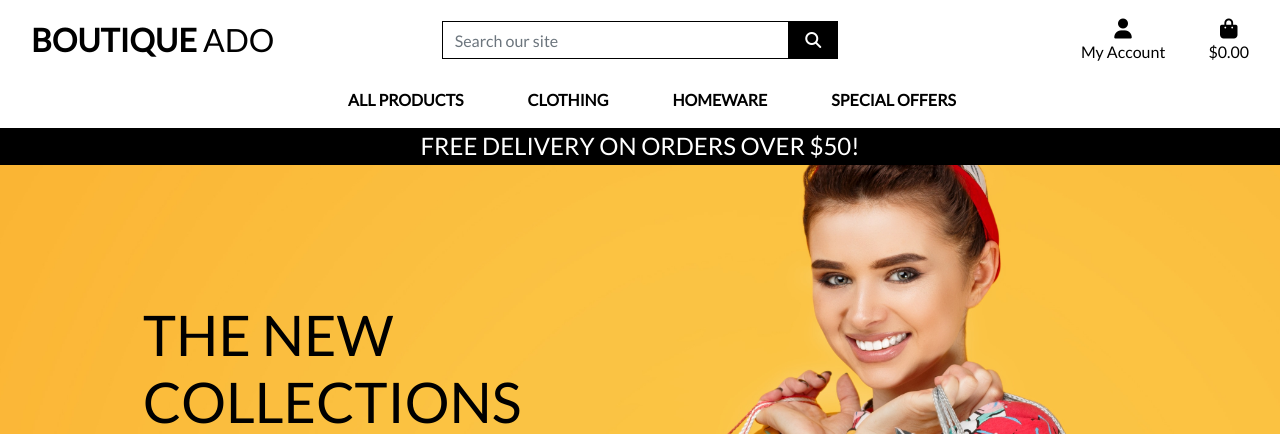
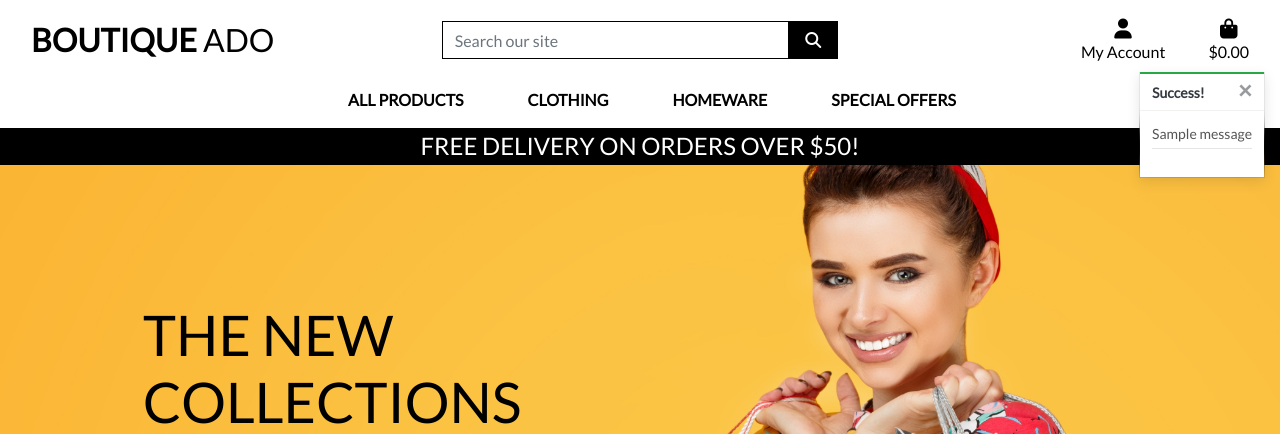
Before and after one commit to pauld0051/botique-ado, a Django app: page / in a window 1280 px wide. Shown: the top 434 px of the page. Run offline with Django 3.2, Linux system fonts and the light colour scheme; tables that the repository leaves empty hold one stand-in row (values such as "Sample post"); one stand-in notice (Sample message) is shown; some libraries are stand-ins or nearby versions.

Commit message:
Add toasts

```diff
--- a/botique_ado/settings.py
+++ b/botique_ado/settings.py
@@ -80,6 +80,8 @@ TEMPLATES = [
     },
 ]
 
+MESSAGE_STORAGE = 'django.contrib.messages.storage.session.SessionStorage'
+
 AUTHENTICATION_BACKENDS = [
     # Needed to login by username in Django admin, regardless of `allauth`
     'django.contrib.auth.backends.ModelBackend',
--- a/static/css/base.css
+++ b/static/css/base.css
@@ -104,6 +104,23 @@ a.category-badge > span.badge:hover {
     border: 1px solid black !important;
 }
 
+/* ------------------------------- bootstrap toasts */
+
+.message-container {
+    position: fixed;
+    top: 72px;
+    right: 15px;
+    z-index: 99999999999;
+}
+
+.custom-toast {
+    overflow: visible;
+}
+
+.toast-capper {
+    height: 2px;
+}
+
 
 /* -------------------------------- Media Queries */
 
--- a/templates/base.html
+++ b/templates/base.html
@@ -92,10 +92,35 @@
         </div>
     </header>
 
-    {% if messages %}
-    <div class="message-container"></div>
-    {% endif %} {% block page_header %} {% endblock %} {% block content %} {% endblock %} {% block postloadjs %} {% endblock %}
+   {% if messages %}
+   <div class="message-container">
+       {% for message in messages %}
+       {% with message.level as level %}
+       {% if level == 40 %}
+       {% include 'includes/toasts/toast_error.html' %}
+       {% elif level == 30 %}
+       {% include 'includes/toasts/toast_warning.html' %}
+       {% elif level == 25 %}
+       {% include 'includes/toasts/toast_success.html' %}
+       {% else %}
+       {% include 'includes/toasts/toast_info.html' %}
+       {% endif %}
+       {% endwith %}
+       {% endfor %}
+   </div>
+   {% endif %}
 
+   {% block page_header %}
+   {% endblock %}
+
+   {% block content %}
+   {% endblock %}
+
+   {% block postloadjs %}
+   <script type="text/javascript">
+       $('.toast').toast('show');
+   </script>
+   {% endblock %}
 
 </body>
 
--- /dev/null
+++ b/templates/includes/toasts/toast_success.html
@@ -0,0 +1,55 @@
+<div class="toast custom-toast rounded-0 border-top-0" data-autohide="false">
+    <div class="arrow-up arrow-success"></div>
+    <div class="w-100 toast-capper bg-success"></div>
+    <div class="toast-header bg-white text-dark">
+        <strong class="mr-auto">Success!</strong>
+        <button type="button" class="ml-2 mb-1 close text-dark" data-dismiss="toast" aria-label="Close">
+            <span aria-hidden="true">&times;</span>
+        </button>
+    </div>
+    <div class="toast-body bg-white">
+        <div class="row">
+            <div class="col">
+                {{ message }}
+                <hr class="mt-1 mb-3">
+            </div>
+        </div>
+        {% if grand_total %}
+        <p class="logo-font bg-white text-black py-1">Your Bag ({{ product_count }})</p>
+        <div class="bag-notification-wrapper">
+            {% for item in bag_items %}
+            <div class="row">
+                <div class="col-3 my-1">
+                    <img class="w-100" src="{{ item.product.image.url }}">
+                </div>
+                <div class="col-9">
+                    <p class="my-0"><strong>{{ item.product.name }}</strong></p>
+                    <p class="my-0 small">Size: {% if item.product.has_sizes %}{{ item.size|upper }}{% else %}N/A{% endif %}</p>
+                    <p class="my-0 small text-muted">Qty: {{ item.quantity }}</p>
+                </div>
+            </div>
+            {% endfor %}
+        </div>
+        <div class="row">
+            <div class="col">
+                <strong>
+                    <p class="mt-3 mb-1 text-black">
+                        Total{% if free_delivery_delta > 0 %} (Exc. delivery){% endif %}:
+                        <span class="float-right">${{ total|floatformat:2 }}</span>
+                    </p>
+                </strong> {% if free_delivery_delta > 0 %}
+                <p class="mb-0 p-2 bg-warning shadow-sm text-black text-center">
+                    Spend <strong>${{ free_delivery_delta }}</strong> more to get free next day delivery!
+                </p>
+                {% endif %}
+                <a href="{% url 'view_bag' %}" class="btn btn-black btn-block rounded-0">
+                    <span class="text-uppercase">Go To Secure Checkout</span>
+                    <span class="icon">
+                        <i class="fas fa-lock"></i>
+                    </span>
+                </a>
+            </div>
+        </div>
+        {% endif %}
+    </div>
+</div>
```
Also changed, not shown: bag/views.py (+27 -1 lines), templates/includes/toasts/toast_error.html (added, +13 -0 lines), templates/includes/toasts/toast_info.html (added, +13 -0 lines), templates/includes/toasts/toast_warning.html (added, +13 -0 lines).
